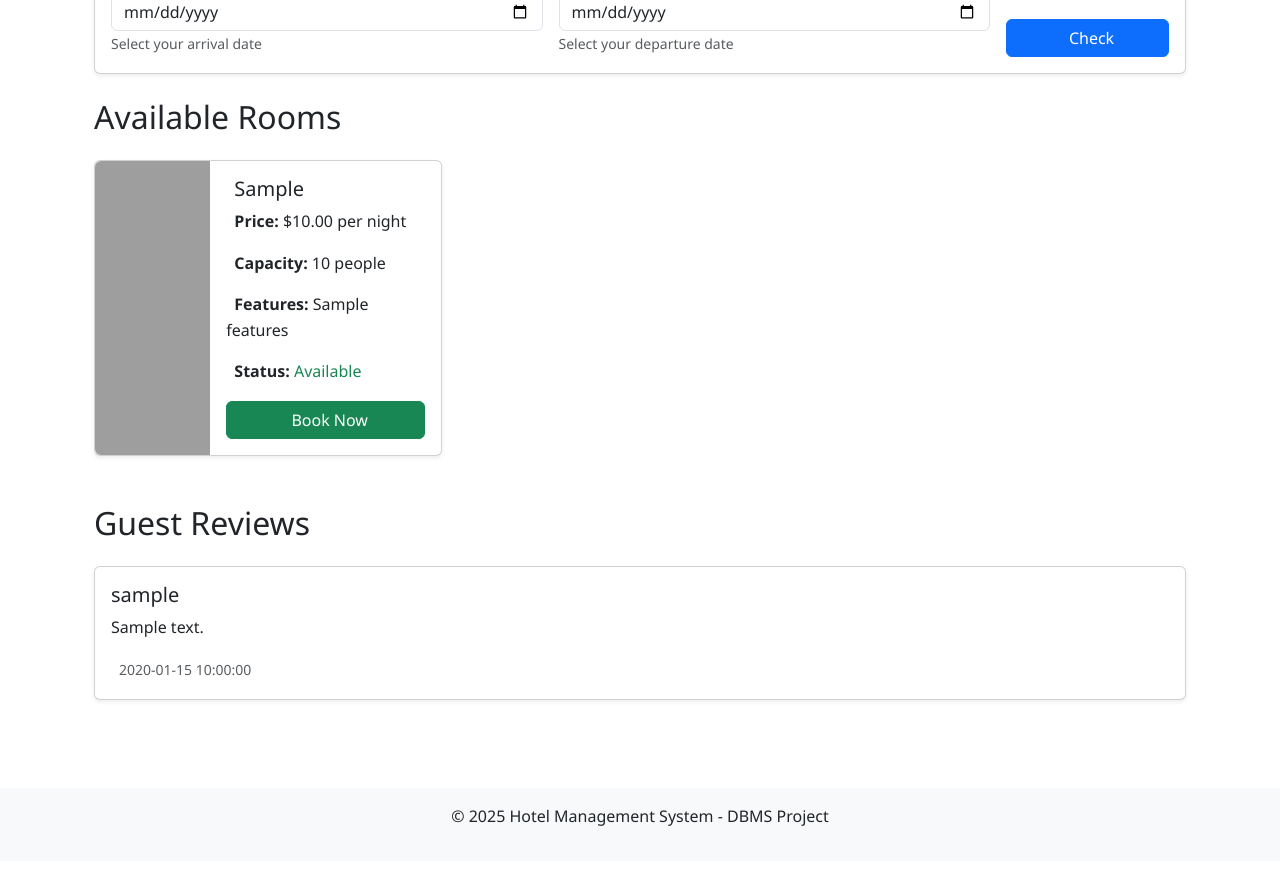
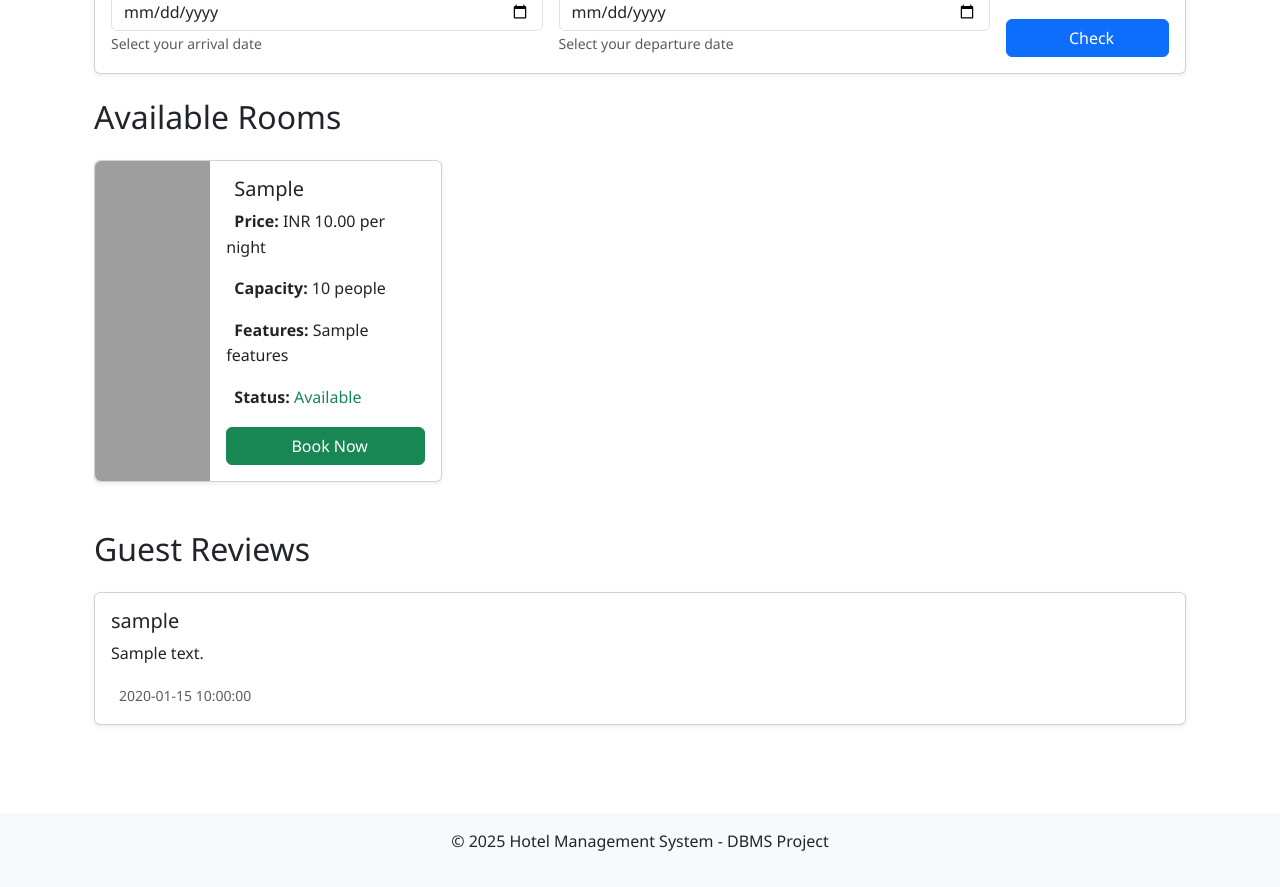
Before and after one commit to thakur-pranav/hotel-management, a Flask app: template templates/hotels/detail.html in a window 1280 px wide. Shown: the part 477-1364 px from the top of the page. Before the commit the page ends 1303 px from the top, so only its background shows below. Run offline with Flask 3, Linux system fonts and the light colour scheme; the template is opened without the code that fills it: most values are stand-ins (such as "Sample title", 1, 10 or a date in 2020); some libraries are stand-ins or nearby versions; grey boxes are pictures that could not be loaded.

Commit message:
change dollor to inr

```diff
--- a/templates/hotels/detail.html
+++ b/templates/hotels/detail.html
@@ -63,7 +63,7 @@
                     <div class="col-md-8">
                         <div class="card-body">
                             <h5 class="card-title"><i class="fas fa-bed me-2"></i>{{ room.room_type }}</h5>
-                            <p class="card-text"><i class="fas fa-dollar-sign me-2"></i><strong>Price:</strong> ${{ "%.2f"|format(room.price_per_night) }} per night</p>
+                            <p class="card-text"><i class="fas fa-dollar-sign me-2"></i><strong>Price:</strong> INR {{ "%.2f"|format(room.price_per_night) }} per night</p>
                             <p class="card-text"><i class="fas fa-users me-2"></i><strong>Capacity:</strong> {{ room.capacity }} {% if room.capacity == 1 %}person{% else %}people{% endif %}</p>
                             <p class="card-text"><i class="fas fa-list-ul me-2"></i><strong>Features:</strong> {{ room.features }}</p>
                             <p class="card-text">
```
